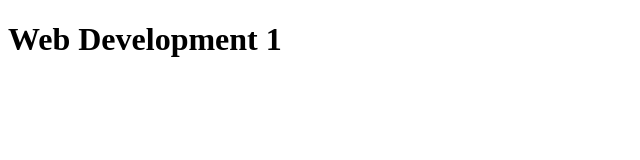
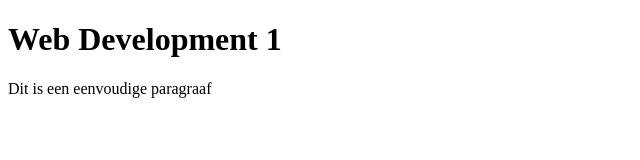
Before and after one commit to TibeDegraeve/Web-development, a plain HTML site: page index.html in a window 1280 px wide. Shown: the whole page, without its empty margins (0-640 px from the left). Drawn offline with Linux system fonts and the light colour scheme.

Commit message:
Update index.html

```diff
--- a/index.html
+++ b/index.html
@@ -6,5 +6,6 @@
 </head>
 <body>
   <h1>Web Development 1</h1>
+  <p>Dit is een eenvoudige paragraaf</p>
 </body>
 </html>
```
